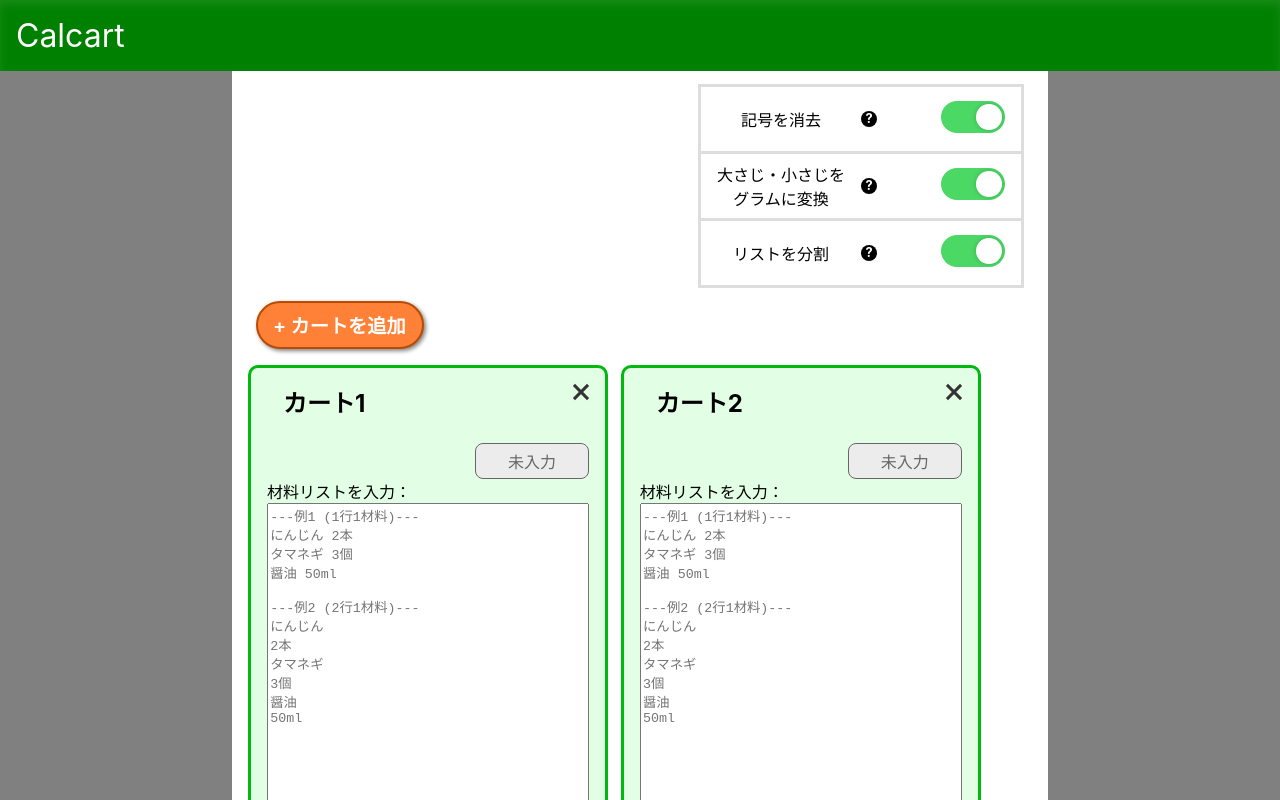
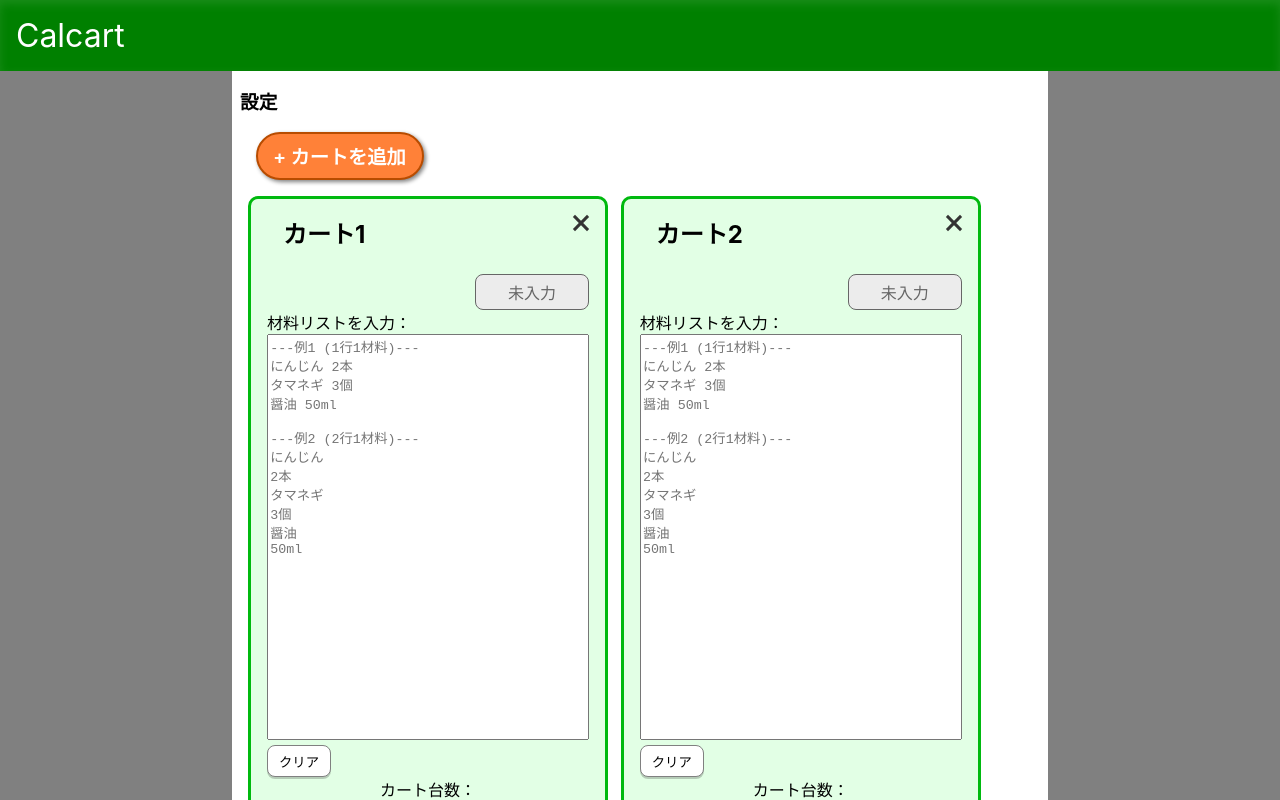
Before and after one commit to shimmen3141/calcart, a React (Create React App) app: page / in a window 1280 px wide. Shown: the top 800 px of the page. Built offline with nearby package versions, Linux system fonts and the light colour scheme.

Commit message:
update:ToggleSwitchAreaにAccordionを仮適用

```diff
--- a/src/features/MainContents/MainContents.js
+++ b/src/features/MainContents/MainContents.js
@@ -1,6 +1,7 @@
 import { useState } from "react";
 import { ToggleSwitchArea, ShoppingListArea, Carts } from "../index";
 import "./MainContents.css";
+import Accordion from "../../components/Accordion/Accordion";
 
 const MainContents = () => {
   const [allCarts, setAllCarts] = useState([
@@ -22,7 +23,9 @@ const MainContents = () => {
 
   return (
     <div className="mainContents">
-      <ToggleSwitchArea />
+      <Accordion accordionButton={<h3>設定</h3>}>
+        <ToggleSwitchArea />
+      </Accordion>
       <Carts allCarts={allCarts} setAllCarts={setAllCarts} />
       <ShoppingListArea items={organizeIngredient()} />
     </div>
```
